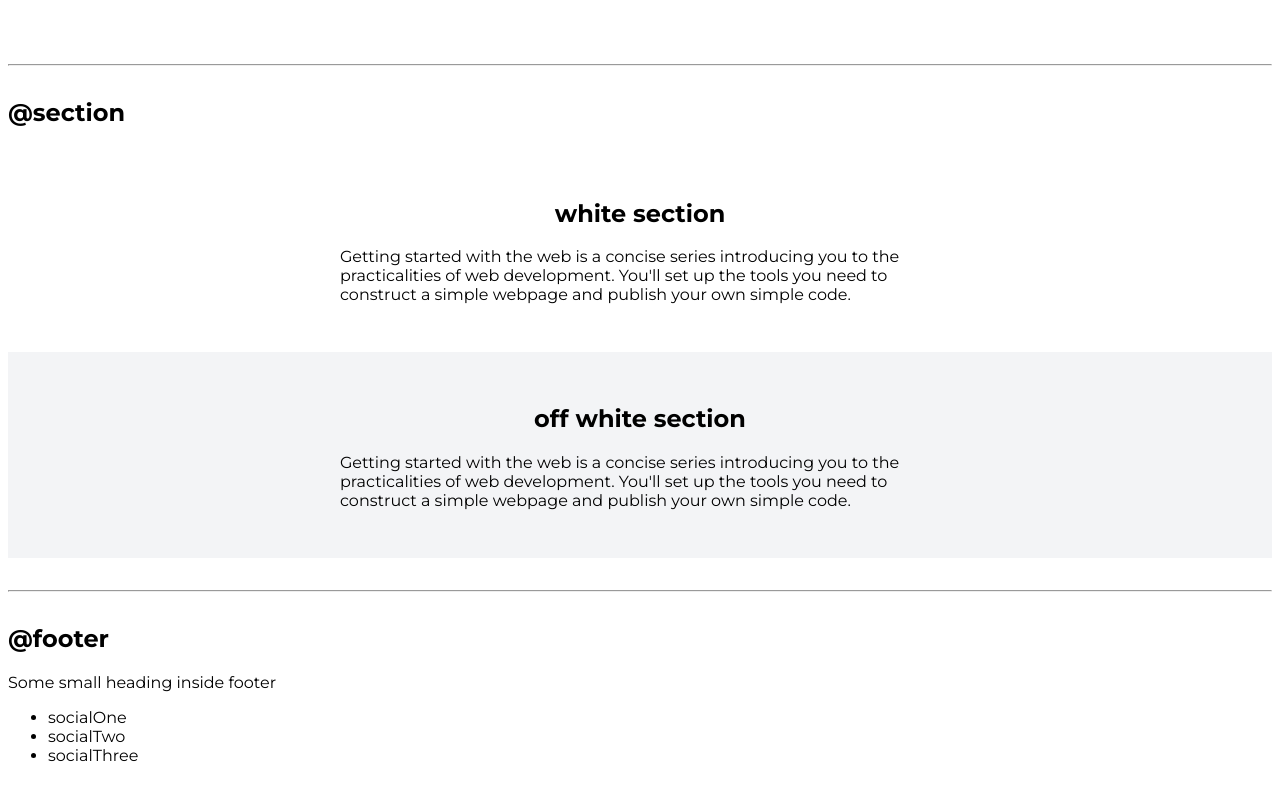
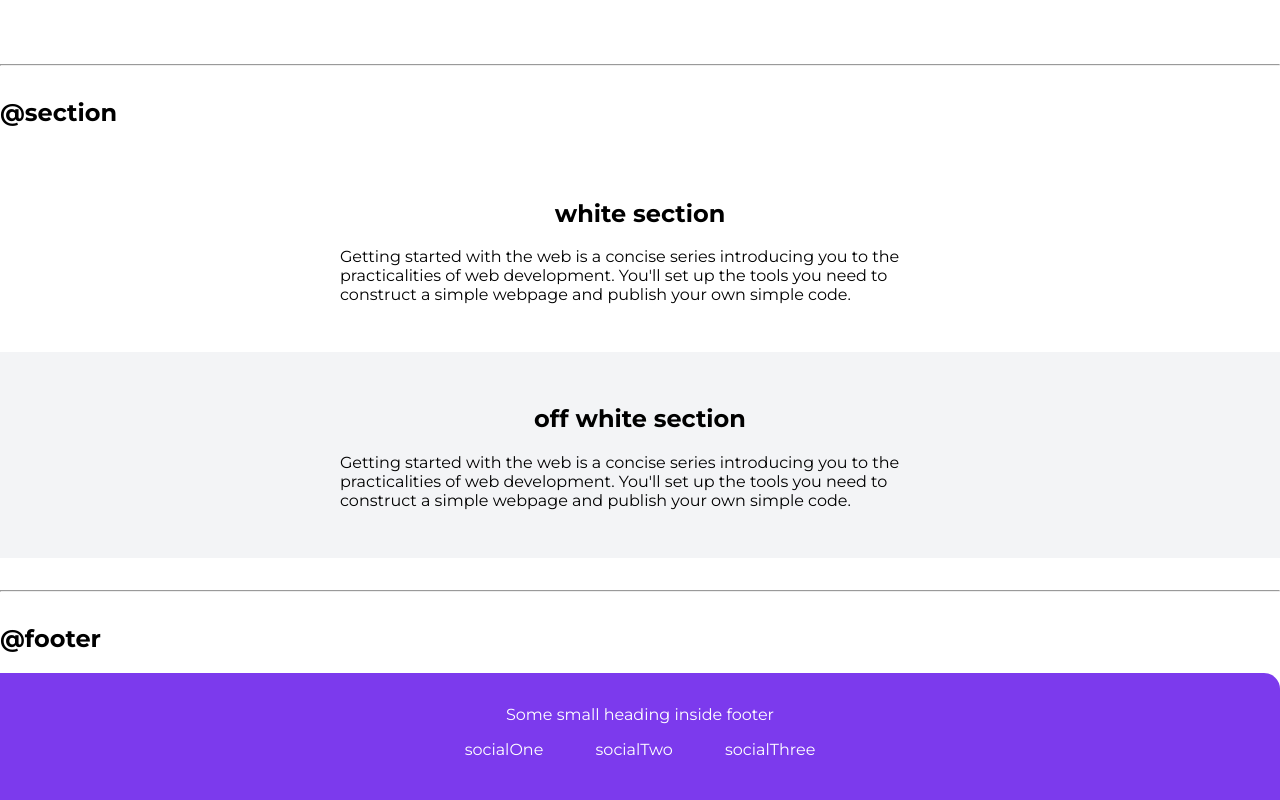
Before and after one commit to shivlloyd/markFour-Portfolio-website, a plain HTML site: page index.html in a window 1280 px wide. Shown: the part 1916-2716 px from the top of the page. Drawn offline with Linux system fonts and the light colour scheme.

Commit message:
update: added footer

```diff
--- a/index.html
+++ b/index.html
@@ -127,14 +127,20 @@
 
     <h2>@footer</h2>
 
-    <footer>
-        <div>
+    <footer class="footer">
+        <div class="footer-header">
             Some small heading inside footer
         </div>
-        <ul>
-            <li>socialOne</li>
-            <li>socialTwo</li>
-            <li>socialThree</li>
+        <ul class="social-links list-non-bullet">
+            <li class="list-item-inline">
+                <a class="link" href="/">socialOne</a>
+            </li>
+            <li class="list-item-inline">
+                <a class="link" href="/">socialTwo</a>
+            </li>
+            <li class="list-item-inline">
+                <a class="link" href="/">socialThree</a>
+            </li>
         </ul>
     </footer>
 
--- a/styles.css
+++ b/styles.css
@@ -8,6 +8,7 @@
 
 body {
     font-family: 'Montserrat', sans-serif;
+    margin: 0px;
 }
 
 hr {
@@ -92,6 +93,7 @@ hr {
 }
 
 .hero .hero-heading {
+    text-align: center;
     padding-top: 1rem;
     color: var(--dark-gray);
 }
@@ -113,3 +115,21 @@ hr {
 .ow {
     background-color: var(--off-white);
 }
+
+/** footer **/
+
+.footer {
+    background-color: var(--primary-color);
+    padding: 2rem 1rem;
+    text-align: center;
+    color: white;
+    border-top-right-radius: 1rem;
+}
+
+.footer .link {
+    color: white;
+}
+
+.footer ul {
+    padding-inline-start: 0px;
+}
```
